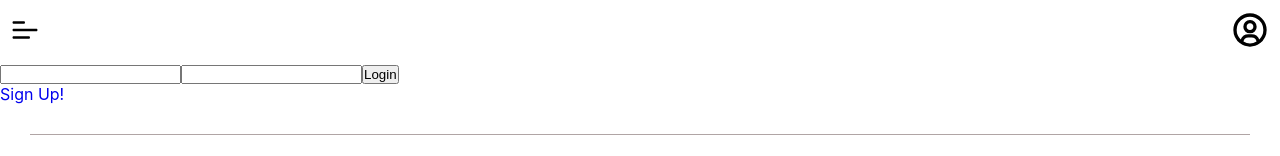
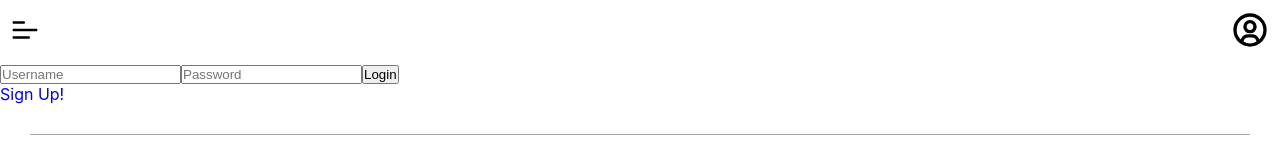
Before and after one commit to cjmccaskill/travel-project, a React (Vite) app: page /user/login in a window 1280 px wide. Shown: the top 156 px of the page. Built offline with nearby package versions, Linux system fonts and the light colour scheme; no server answers.

Commit message:
placeholder text added

```diff
--- a/src/components/UserLogin/UserLogin.jsx
+++ b/src/components/UserLogin/UserLogin.jsx
@@ -47,12 +47,14 @@ const UserLogin = (props) => {
         <input
           type="text"
           name="username"
+          placeholder="Username"
           value={form.username}
           onChange={handleChange}
         />
         <input
           type="password"
           name="password"
+          placeholder="Password"
           value={form.password}
           onChange={handleChange}
         />
```
